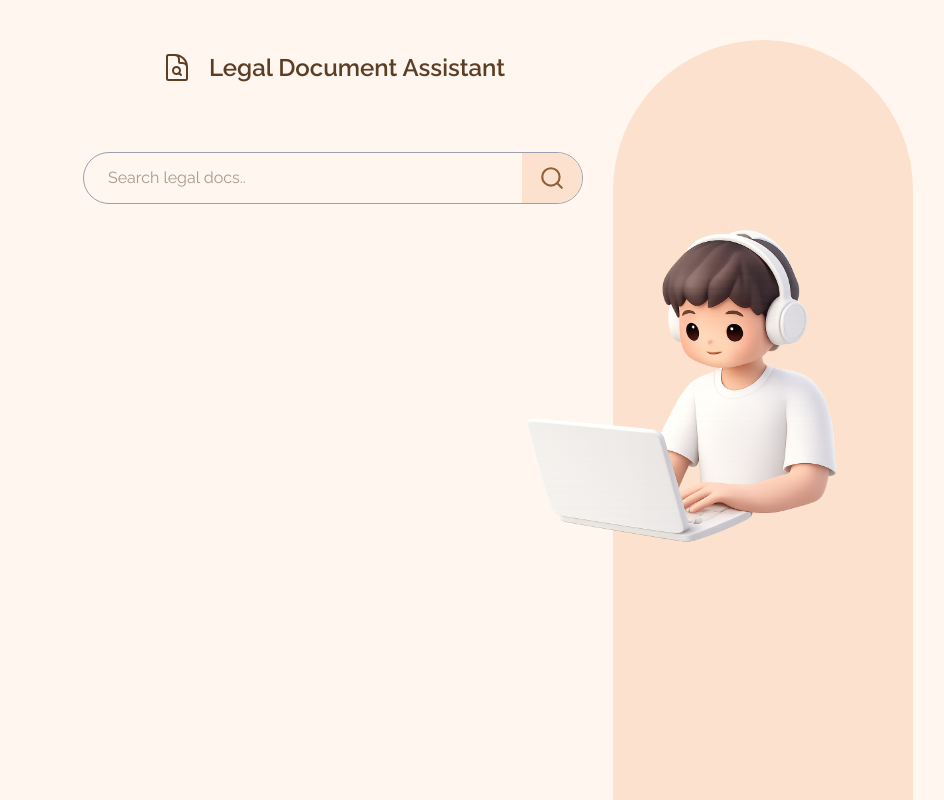
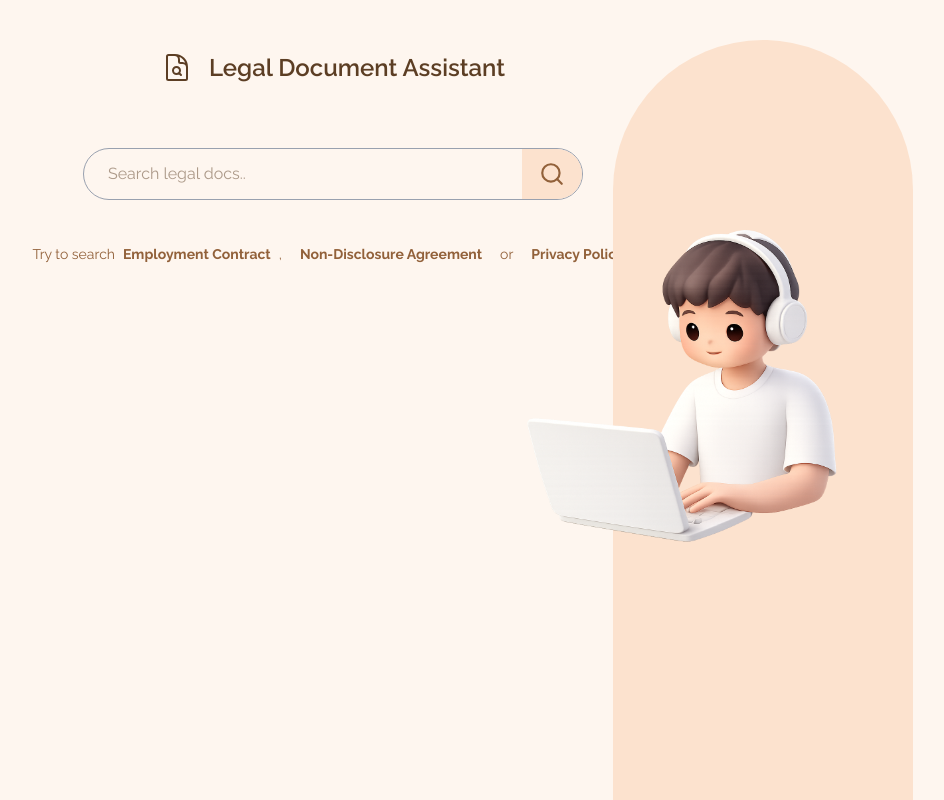
Before and after one commit to Rumeysa-koseoglu/legal-assistant-demo, a React (Vite) app in the folder frontend/: page / in a window 1280 px wide. Shown: the whole page, without its empty margins (307-1251 px from the left). Built offline with nearby package versions, Linux system fonts and the light colour scheme.

Commit message:
feat(frontend): add interactive search suggestions and auto-search functionality

```diff
--- a/frontend/src/components/LegalSearchPanel.tsx
+++ b/frontend/src/components/LegalSearchPanel.tsx
@@ -19,11 +19,17 @@ function LegalSearchPanel() {
 
   const URL = "https://legal-assistant-demo-1-w9nr.onrender.com/api/documents";
 
-  const filteredSearch = async () => {
+  const filteredSearch = async (query: string) => {
     const response = await fetch(`${URL}?q=${query}`);
     const data = await response.json();
     console.log(data);
     setDocs(data);
+  };
+
+  const handleClick = (e: React.MouseEvent<HTMLButtonElement>) => {
+    const btnValue = e.currentTarget.textContent || "";
+    setQuery(btnValue);
+    filteredSearch(btnValue);
   };
 
   return (
@@ -35,9 +41,10 @@ function LegalSearchPanel() {
               <HiOutlineDocumentMagnifyingGlass className="size-6 md:size-8" />
               Legal Document Assistant
             </p>
-            <div className="search-section w-100 md:w-125 max-w-lg m-5 flex flex-row items-center justify-between border border-gray-400 rounded-4xl font-raleway">
+            {/* search section */}
+            <div className="search-section w-100 md:w-125 max-w-lg m-4 flex flex-row items-center justify-between border border-gray-400 rounded-4xl font-raleway">
               <input
-                className=" rounded-4xl py-2.5 pl-6 px-4 w-100 text-base text-[#5c3e24] outline-none m-0"
+                className="rounded-4xl py-2.5 pl-6 px-4 w-100 text-base text-[#5c3e24] outline-none m-0"
                 type="text"
                 value={query}
                 onChange={(e) => setQuery(e.target.value)}
@@ -45,11 +52,38 @@ function LegalSearchPanel() {
               />
               <button
                 className="py-3 w-15 flex justify-center rounded-r-4xl bg-[#FCE2CE] text-[#92613A] font-bold text-[26px] cursor-pointer"
-                onClick={filteredSearch}
+                onClick={() => filteredSearch(query)}
               >
                 <FiSearch />
               </button>
             </div>
+            {/* search suggestions */}
+            <p className="flex flex-row gap-2 text-[#92613a] font-raleway text-sm">
+              Try to search
+              <button
+                className="cursor-pointer hover:text-[#4c647f] hover:underline font-bold"
+                id="sugg-btn"
+                onClick={handleClick}
+              >
+                Employment Contract
+              </button>
+              ,
+              <button
+                className="cursor-pointer px-2.5 hover:text-[#4c647f] hover:underline font-bold"
+                id="sugg-btn"
+                onClick={handleClick}
+              >
+                Non-Disclosure Agreement
+              </button>
+              or
+              <button
+                className="cursor-pointer px-2.5 hover:text-[#4c647f] hover:underline font-bold"
+                id="sugg-btn"
+                onClick={handleClick}
+              >
+                Privacy Policy
+              </button>
+            </p>
             <div className="documents-section flex flex-col gap-10.5 w-125 md:w-full max-w-4xl max-h-[90%] font-lora px-10 py-10 z-1 relative ">
               {docs.map((doc) => (
                 <div
```
